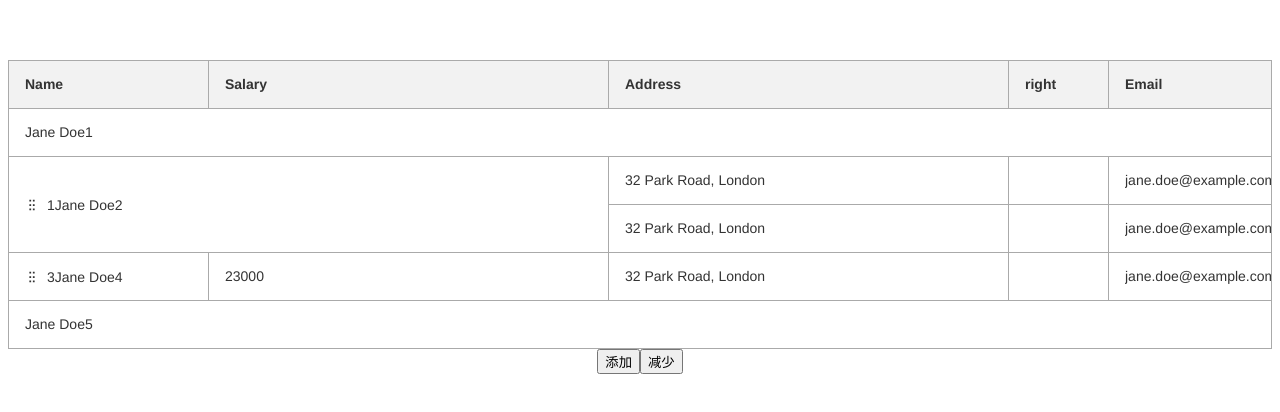
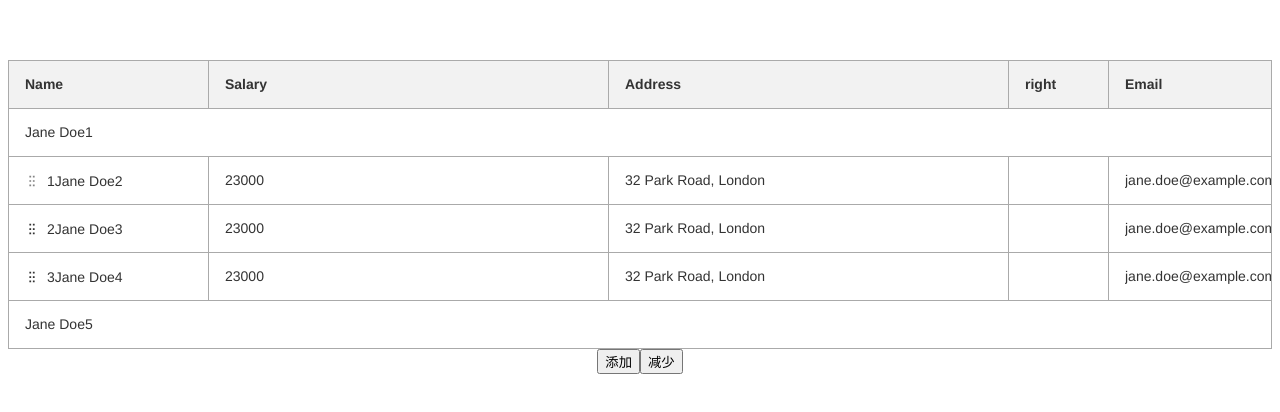
Before and after one commit to fangwenzheng88/demo-table, a Vue app: page / in a window 1280 px wide. Shown: the top 412 px of the page. Built offline with nearby package versions, Linux system fonts and the light colour scheme.

Commit message:
feat: 优化排序

```diff
--- a/src/App.vue
+++ b/src/App.vue
@@ -16,9 +16,9 @@
         <a>{{ record[column.dataIndex] }}</a>
       </template>
       <template #header-tr="{ record }">
-        <tr class="base-table-tr">
-          <td class="base-table-td" :colspan="columns.length">
-            <div class="base-table-cell">{{ record.name }}</div>
+        <tr class="base-table__tr">
+          <td class="base-table__td" :colspan="columns.length">
+            <div class="base-table__cell">{{ record.name }}</div>
           </td>
         </tr>
       </template>
@@ -78,8 +78,8 @@ export default {
     /* renderTr(record, rowIndex) {
       if (rowIndex % 4 === 0) {
         return (
-          <tr class="base-table-tr">
-            <td class="base-table-td" colspan={this.columns.length}>
+          <tr class="base-table__tr">
+            <td class="base-table__td" colspan={this.columns.length}>
               12341234141
             </td>
           </tr>
@@ -90,12 +90,15 @@ export default {
     }, */
     // eslint-disable-next-line no-unused-vars
     spanMethod({ record, rowIndex, column, columnIndex }) {
-      if (rowIndex === 1 && columnIndex === 0) {
+      /* if (rowIndex === 1 && columnIndex === 0) {
         return {
           rowspan: 2,
           colspan: 2,
         };
       }
+      /* if (rowIndex % 4 === 0) {
+        return { colspan: this.columns.length };
+      } */
     },
     renderTr(record, rowIndex) {
       if (rowIndex % 4 === 0) {
@@ -109,13 +112,14 @@ export default {
         return false;
       }
     },
-    allowDropMethod({ rowIndex }) {
-      if (rowIndex === 1) {
+    allowDropMethod({ sourceIndex, targetIndex }) {
+      if (Math.abs(sourceIndex - targetIndex) < 2) {
+        return true;
+      } else {
         return false;
       }
     },
     onDrop(data) {
-      console.log('onDrop', data);
       [this.tableData[data.sourceIndex], this.tableData[data.targetIndex]] = [this.tableData[data.targetIndex], this.tableData[data.sourceIndex]];
     },
     onAdd() {
--- a/src/components/base-table/drag.js
+++ b/src/components/base-table/store.js
@@ -1,6 +1,6 @@
 import Vue from 'vue';
 
-export default function ({ onDrop }) {
+export function useDrag({ onDrop }) {
   const DragStore = Vue.extend({
     data() {
       return {
@@ -71,3 +71,29 @@ export default function ({ onDrop }) {
 
   return new DragStore();
 }
+
+export function useHover() {
+  const HoverStore = Vue.extend({
+    data() {
+      return {
+        activeKey: '',
+      };
+    },
+    methods: {
+      clearDragState() {
+        this.activeKey = '';
+      },
+
+      handleMouseenter(ev, activeKey) {
+        this.activeKey = activeKey;
+      },
+
+      handleMouseleave(ev) {
+        this.clearDragState();
+        ev.preventDefault();
+      },
+    },
+  });
+
+  return new HoverStore();
+}
--- a/src/components/base-table/table.jsx
+++ b/src/components/base-table/table.jsx
@@ -1,5 +1,5 @@
 import { getScrollbarWidth, debounce } from './utils';
-import useDrag from './drag.js';
+import { useDrag, useHover } from './store.js';
 export default {
   name: 'BaseTable',
   props: {
@@ -50,11 +50,13 @@ export default {
     },
   },
   data() {
-    const drag = useDrag({
+    const dragStore = useDrag({
       onDrop: this.onDrop,
     });
+    const hoverStore = useHover();
     return {
-      drag,
+      dragStore,
+      hoverStore,
       rootWidth: 0,
       columnWidths: [],
       scrollBarWidth: 15,
@@ -97,8 +99,8 @@ export default {
     },
     sortedData() {
       const data = [...this.data];
-      if (this.drag.dragging && this.drag.targetKey) {
-        [data[this.drag.sourceIndex], data[this.drag.targetIndex]] = [data[this.drag.targetIndex], data[this.drag.sourceIndex]];
+      if (this.dragStore.dragging && this.dragStore.targetKey) {
+        [data[this.dragStore.sourceIndex], data[this.dragStore.targetIndex]] = [data[this.dragStore.targetIndex], data[this.dragStore.sourceIndex]];
       }
       return data;
     },
@@ -163,7 +165,10 @@ export default {
       const resizeObserver = new ResizeObserver(
         debounce((entries) => {
           const width = entries[0].contentRect.width;
-          this.rootWidth = width;
+          if (this.rootWidth != width) {
+            this.rootWidth = width;
+            this.setColumnsWidth();
+          }
         })
       );
       // 监听元素
@@ -384,8 +389,22 @@ export default {
         return tr;
       }
 
+      const hoverEvent = {
+        onMouseenter: (ev) => {
+          this.hoverStore.handleMouseenter(ev, record[this.rowKey]);
+        },
+        onMouseleave: (ev) => {
+          this.hoverStore.handleMouseleave(ev);
+        },
+      };
+
       return (
-        <tr class={['base-table-tr', { 'base-table-tr-drag': this.drag.sourceKey === record[this.rowKey] }]} key={record[this.rowKey]}>
+        <tr
+          class={['base-table__tr', { 'base-table__tr-hover': this.hoverStore.activeKey === record[this.rowKey], 'base-table__tr-drag': this.dragStore.sourceKey === record[this.rowKey] }]}
+          onMouseenter={hoverEvent.onMouseenter}
+          onMouseleave={hoverEvent.onMouseleave}
+          key={record[this.rowKey]}
+        >
           {this.columns.map((column, columnIndex) => {
             return this.renderTd(record, rowIndex, column, columnIndex);
           })}
@@ -393,32 +412,34 @@ export default {
       );
     },
     renderSortTd(record, rowIndex, column, columnIndex) {
-      const allowDrag = this.allowDragMethod({ record, rowIndex, column, columnIndex }) ?? true;
+      const allowDrag = this.allowDragMethod({ record, rowIndex }) ?? true;
       const dragSourceEvent = {
         draggable: allowDrag,
         onDragstart: (ev) => {
           if (!allowDrag) return;
-          this.drag.handleDragStart(ev, record[this.rowKey], rowIndex, record);
+          this.dragStore.handleDragStart(ev, record[this.rowKey], rowIndex, record);
         },
         onDragend: (ev) => {
           if (!allowDrag) return;
-          this.drag.handleDragEnd(ev);
+          this.dragStore.handleDragEnd(ev);
         },
       };
 
-      const allowDrop = this.allowDropMethod({ record, rowIndex, column, columnIndex }) ?? true;
       const dragTargetEvent = {
         onDragenter: (ev) => {
+          const allowDrop = this.allowDropMethod({ targetKey: record[this.rowKey], targetIndex: rowIndex, sourceIndex: this.dragStore.sourceIndex, sourceKey: this.dragStore.sourceKey }) ?? true;
           if (!allowDrop) return;
-          this.drag.handleDragEnter(ev, record[this.rowKey], rowIndex);
+          this.dragStore.handleDragEnter(ev, record[this.rowKey], rowIndex);
         },
         onDragover: (ev) => {
+          const allowDrop = this.allowDropMethod({ targetKey: record[this.rowKey], targetIndex: rowIndex, sourceIndex: this.dragStore.sourceIndex, sourceKey: this.dragStore.sourceKey }) ?? true;
           if (!allowDrop) return;
-          this.drag.handleDragover(ev);
+          this.dragStore.handleDragover(ev);
         },
         onDrop: (ev) => {
+          const allowDrop = this.allowDropMethod({ targetKey: record[this.rowKey], targetIndex: rowIndex, sourceIndex: this.dragStore.sourceIndex, sourceKey: this.dragStore.sourceKey }) ?? true;
           if (!allowDrop) return;
-          this.drag.handleDrop(ev);
+          this.dragStore.handleDrop(ev);
         },
       };
 
@@ -434,11 +455,11 @@ export default {
           colSpan={colspan}
           class={[
             {
-              'base-table-column-fixed': column.fixed,
-              'base-table-fixed-right-is-first': this.isFirstFixedRight(columnIndex),
-              'base-table-fixed-left-is-last': this.isLastFixedLeft(columnIndex),
+              'base-table__column-fixed': column.fixed,
+              'base-table__fixed-right-is-first': this.isFirstFixedRight(columnIndex),
+              'base-table__fixed-left-is-last': this.isLastFixedLeft(columnIndex),
             },
-            'base-table-td',
+            'base-table__td',
           ]}
           style={this.getFixedStyle(column, columnIndex)}
           key={column.dataIndex}
@@ -446,8 +467,13 @@ export default {
           onDragover={dragTargetEvent.onDragover}
           onDrop={dragTargetEvent.onDrop}
         >
-          <div class="base-table-drag-td">
-            <div class="base-table-drag-handler" draggable={dragSourceEvent.draggable} onDragstart={dragSourceEvent.onDragstart} onDragend={dragSourceEvent.onDragend}>
+          <div class="base-table__drag-td">
+            <div
+              class={['base-table__drag-handler', { 'base-table__drag-disabled': !dragSourceEvent.draggable }]}
+              draggable={dragSourceEvent.draggable}
+              onDragstart={dragSourceEvent.onDragstart}
+              onDragend={dragSourceEvent.onDragend}
+            >
               <svg
                 viewBox="0 0 48 48"
                 fill="none"
@@ -484,16 +510,16 @@ export default {
           colSpan={colspan}
           class={[
             {
-              'base-table-column-fixed': column.fixed,
-              'base-table-fixed-right-is-first': this.isFirstFixedRight(columnIndex),
-              'base-table-fixed-left-is-last': this.isLastFixedLeft(columnIndex),
+              'base-table__column-fixed': column.fixed,
+              'base-table__fixed-right-is-first': this.isFirstFixedRight(columnIndex),
+              'base-table__fixed-left-is-last': this.isLastFixedLeft(columnIndex),
             },
-            'base-table-td',
+            'base-table__td',
           ]}
           style={this.getFixedStyle(column, columnIndex)}
           key={column.dataIndex}
         >
-          <div class="base-table-cell">{this.renderCell(record, rowIndex, column, columnIndex)}</div>
+          <div class="base-table__cell">{this.renderCell(record, rowIndex, column, columnIndex)}</div>
         </td>
       );
     },
@@ -515,24 +541,24 @@ export default {
       if (this.data && this.data.length > 0) {
         return null;
       }
-      return <div class="base-table-empty-block">暂无数据</div>;
+      return <div class="base-table__empty-block">暂无数据</div>;
     };
     return (
       <div
         class={[
           'base-table',
           {
-            'base-table-scroll-x': this.isScrollX,
-            'base-table-scroll-y': this.isScrollY,
-            'base-table-scroll': this.isScrollX || this.isScrollY,
-            'base-table-scroll-position-left': this.isScrollToLeft,
-            'base-table-scroll-position-right': this.isScrollToRight,
-            'base-table-scroll-position-middle': !this.isScrollToLeft && !this.isScrollToRight,
+            'base-table__scroll-x': this.isScrollX,
+            'base-table__scroll-y': this.isScrollY,
+            'base-table__scroll': this.isScrollX || this.isScrollY,
+            'base-table__scroll-position-left': this.isScrollToLeft,
+            'base-table__scroll-position-right': this.isScrollToRight,
+            'base-table__scroll-position-middle': !this.isScrollToLeft && !this.isScrollToRight,
           },
         ]}
       >
-        <div class="base-table-header-wrapper" ref="headerWrapEl">
-          <table class="base-table-element" cellpadding="0" cellspacing="0" style={{ width: `${this.tableWidth}px` }}>
+        <div class="base-table__header-wrapper" ref="headerWrapEl">
+          <table class="base-table__element" cellpadding="0" cellspacing="0" style={{ width: `${this.tableWidth}px` }}>
             <colgroup>
               {this.columnWidths.map((column) => {
                 return (
@@ -555,33 +581,33 @@ export default {
               ></col>
             </colgroup>
             <thead>
-              <tr class="base-table-tr">
+              <tr class="base-table__tr">
                 {this.columns.map((column, index) => {
                   return (
                     <th
                       class={[
                         {
-                          'base-table-thead-fixed': column.fixed,
-                          'base-table-fixed-right-is-first': this.isFirstFixedRight(index),
-                          'base-table-fixed-left-is-last': this.isLastFixedLeft(index),
+                          'base-table__thead-fixed': column.fixed,
+                          'base-table__fixed-right-is-first': this.isFirstFixedRight(index),
+                          'base-table__fixed-left-is-last': this.isLastFixedLeft(index),
                         },
-                        'base-table-th',
+                        'base-table__th',
                       ]}
                       style={this.getFixedStyle(column, index, 'th')}
                       key={column.dataIndex}
                     >
-                      <div class="base-table-cell">{column.title}</div>
-                      <div class="base-table-resize-handle" onMousedown={(e) => this.handleMouseDown(e, column, index)}></div>
+                      <div class="base-table__cell">{column.title}</div>
+                      <div class="base-table__resize-handle" onMousedown={(e) => this.handleMouseDown(e, column, index)}></div>
                     </th>
                   );
                 })}
-                {this.isScrollY && <th class="base-table-th base-table-gutter" style={{ width: `${this.scrollBarWidth}px`, visibility: this.hasGutter ? 'visible' : 'hidden' }}></th>}
+                {this.isScrollY && <th class="base-table__th base-table__gutter" style={{ width: `${this.scrollBarWidth}px`, visibility: this.hasGutter ? 'visible' : 'hidden' }}></th>}
               </tr>
             </thead>
           </table>
         </div>
-        <div ref="bodyWrapEl" class="base-table-body-wrapper" style={{ maxHeight: this.maxHeight ? this.maxHeight : 'unset' }} onScroll={this.onScroll}>
-          <table ref="tableBodyEl" class="base-table-element base-table-body" cellpadding="0" cellspacing="0" style={{ width: this.tableWidth ? `${this.tableWidth}px` : '100%' }}>
+        <div ref="bodyWrapEl" class="base-table__body-wrapper" style={{ maxHeight: this.maxHeight ? this.maxHeight : 'unset' }} onScroll={this.onScroll}>
+          <table ref="tableBodyEl" class="base-table__element base-table__body" cellpadding="0" cellspacing="0" style={{ width: this.tableWidth ? `${this.tableWidth}px` : '100%' }}>
             <colgroup>
               {this.columnWidths.map((column) => {
                 return (
@@ -596,12 +622,12 @@ export default {
                 );
               })}
             </colgroup>
-            <tbody class="base-table-body">{this.renderTbody()}</tbody>
+            <tbody class="base-table__body">{this.renderTbody()}</tbody>
           </table>
           {renderEmptBlock()}
         </div>
         <div
-          class="base-table-column-resize-proxy"
+          class="base-table__column-resize-proxy"
           style={{
             display: this.dragPoxy.visible ? 'block' : 'none',
             left: `${this.dragPoxy.left}px`,
--- a/src/components/base-table/table.less
+++ b/src/components/base-table/table.less
@@ -34,29 +34,29 @@
   }
 }
 
-.base-table-header-wrapper {
+.base-table__header-wrapper {
   overflow: hidden;
 }
 
-.base-table-body-wrapper {
+.base-table__body-wrapper {
   overflow: hidden;
 }
 
-.base-table-element {
+.base-table__element {
   width: 100%;
   font-size: 14px;
   table-layout: fixed;
   border-collapse: separate;
   border-spacing: 0;
 
-  .base-table-th {
+  .base-table__th {
     position: relative;
     padding: 12px 16px;
     font-weight: bold;
     background-color: @header-color;
     color: @font-color-1;
     user-select: none;
-    .base-table-resize-handle {
+    .base-table__resize-handle {
       position: absolute;
       top: 0;
       right: -4px;
@@ -67,8 +67,8 @@
     }
   }
 
-  .base-table-th,
-  .base-table-td {
+  .base-table__th,
+  .base-table__td {
     border-right: 1px solid @border-color;
     border-bottom: 1px solid @border-color;
     text-align: left;
@@ -85,7 +85,7 @@
     }
   }
 
-  .base-table-cell {
+  .base-table__cell {
     overflow: hidden;
     text-overflow: ellipsis;
     white-space: normal;
@@ -93,24 +93,24 @@
     line-height: 23px;
   }
 
-  .base-table-td {
+  .base-table__td {
     padding: 12px 16px;
     color: @font-color-1;
-    background-color: #FFF;
+    background-color: #fff;
   }
 
-  .base-table-thead-fixed {
+  .base-table__thead-fixed {
     position: sticky !important;
     z-index: 101;
   }
 
-  .base-table-column-fixed {
+  .base-table__column-fixed {
     position: sticky !important;
     z-index: 20;
     background-color: #fff;
   }
 
-  .base-table-fixed-right-is-first::after {
+  .base-table__fixed-right-is-first::after {
     position: absolute;
     top: 0;
     bottom: -1px;
@@ -122,7 +122,7 @@
     content: '';
     pointer-events: none;
   }
-  .base-table-fixed-left-is-last::after {
+  .base-table__fixed-left-is-last::after {
     position: absolute;
     top: 0;
     bottom: -1px;
@@ -136,14 +136,14 @@
   }
 }
 
-.base-table-scroll-x {
-  .base-table-body-wrapper {
+.base-table__scroll-x {
+  .base-table__body-wrapper {
     overflow-x: auto;
   }
 
-  &.base-table-scroll-position-middle,
-  &.base-table-scroll-position-right {
-    .base-table-fixed-left-is-last {
+  &.base-table__scroll-position-middle,
+  &.base-table__scroll-position-right {
+    .base-table__fixed-left-is-last {
       border-right-color: transparent;
       &::after {
         box-shadow: inset 6px 0 8px -3px #00000026;
@@ -151,27 +151,27 @@
     }
   }
 
-  &.base-table-scroll-position-middle,
-  &.base-table-scroll-position-left {
-    .base-table-fixed-right-is-first::after {
+  &.base-table__scroll-position-middle,
+  &.base-table__scroll-position-left {
+    .base-table__fixed-right-is-first::after {
       box-shadow: inset -6px 0 8px -3px rgba(0, 0, 0, 0.15);
     }
   }
 }
 
-.base-table-scroll-y {
-  .base-table-body-wrapper {
+.base-table__scroll-y {
+  .base-table__body-wrapper {
     overflow-y: auto;
   }
 }
 
-.base-table-gutter {
+.base-table__gutter {
   position: sticky !important;
   right: 0;
   z-index: 20;
 }
 
-.base-table-empty-block {
+.base-table__empty-block {
   min-height: 180px;
   width: 100%;
   display: flex;
@@ -181,7 +181,7 @@
   color: @font-color-3;
 }
 
-.base-table-column-resize-proxy {
+.base-table__column-resize-proxy {
   position: absolute;
   left: 200px;
   top: 0;
@@ -191,19 +191,29 @@
   z-index: 999;
 }
 
-.base-table-tr-drag {
-  .base-table-td {
+.base-table__tr-hover {
+  .base-table__td {
     background-color: @color-fill-1;
   }
 }
 
-.base-table-drag-td {
+.base-table__tr-drag {
+  .base-table__td {
+    background-color: @color-fill-1;
+  }
+}
+
+.base-table__drag-td {
   display: flex;
   align-items: center;
-  .base-table-drag-handler {
+  .base-table__drag-handler {
     cursor: pointer;
     display: flex;
     align-items: center;
     margin-right: 8px;
+    &.base-table__drag-disabled {
+      opacity: 0.6;
+      cursor: not-allowed;
+    }
   }
 }
```
